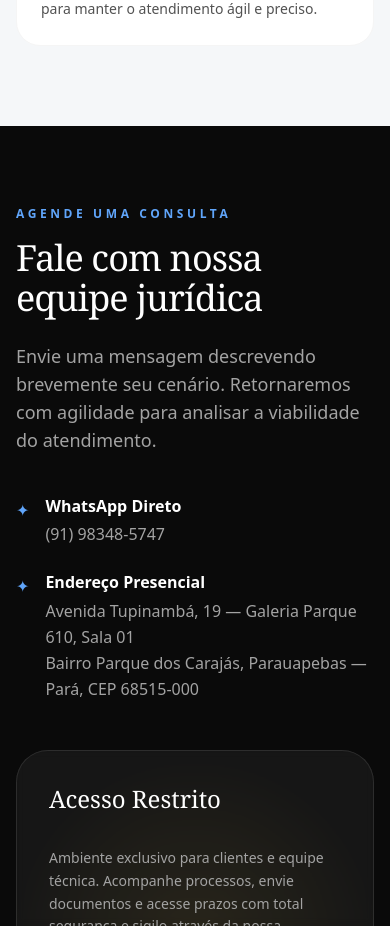
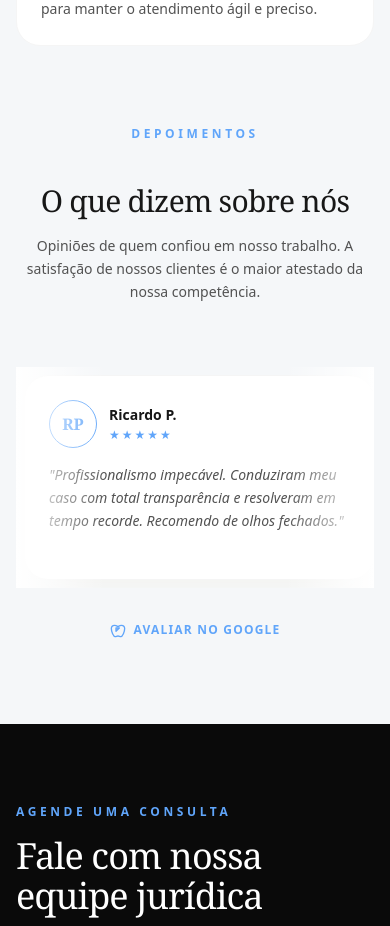
Before and after one commit to Lealweed/castro-adv-site, a React (Vite) app: page / in a window 390 px wide. Shown: the part 5800-6726 px from the top of the page. Built offline with nearby package versions, Linux system fonts and the light colour scheme; no server answers.

Commit message:
style: add google testimonials marquee to landing page and refine luxury aesthetic

```diff
--- a/src/ui/pages/LandingPage.tsx
+++ b/src/ui/pages/LandingPage.tsx
@@ -79,6 +79,15 @@ const mapsUrl =
 const whatsappE164 = '5591983485747';
 const whatsappDisplay = '(91) 98348-5747';
 const cityDisplay = 'Parauapebas — Pará';
+
+const testimonials = [
+  { name: 'Ricardo P.', initials: 'RP', text: 'Profissionalismo impecável. Conduziram meu caso com total transparência e resolveram em tempo recorde. Recomendo de olhos fechados.', rating: 5 },
+  { name: 'Juliana S.', initials: 'JS', text: 'Escritório extremamente organizado. O portal exclusivo para clientes me deu muita paz de espírito, conseguia acompanhar tudo pelo celular.', rating: 5 },
+  { name: 'Empresa A. C.', initials: 'EA', text: 'A assessoria empresarial deles mudou a forma como fechamos contratos. Assertivos, diretos e sem juridiquês.', rating: 5 },
+  { name: 'Marcos V.', initials: 'MV', text: 'Tive um problema trabalhista complexo e fui muito bem orientado. Eles focam na melhor estratégia sem falsas promessas.', rating: 5 },
+  { name: 'Fernanda L.', initials: 'FL', text: 'Excelente atendimento desde a recepção até a advogada especialista. Muito respeito e ética profissional no trato com o cliente.', rating: 5 },
+  { name: 'Carlos A.', initials: 'CA', text: 'Equipe sempre disponível e ágil. Ter os andamentos do tribunal atualizados na plataforma deles faz toda a diferença.', rating: 5 },
+];
 
 export function LandingPage() {
   return (
@@ -285,6 +294,52 @@ export function LandingPage() {
         </div>
       </section>
 
+      {/* TESTIMONIALS */}
+      <section className="mx-auto max-w-7xl px-4 pb-20 md:pb-32" id="avaliacoes">
+        <SectionTitle
+          kicker="DEPOIMENTOS"
+          title="O que dizem sobre nós"
+          desc="Opiniões de quem confiou em nosso trabalho. A satisfação de nossos clientes é o maior atestado da nossa competência."
+        />
+
+        <div className="mt-16 w-full flex-col items-center justify-center overflow-hidden flex">
+          <div className="group flex overflow-hidden p-2 [--gap:1.5rem] [gap:var(--gap)] flex-row [--duration:60s] w-full max-w-7xl relative">
+            <div className="flex shrink-0 justify-around [gap:var(--gap)] animate-marquee flex-row group-hover:[animation-play-state:paused] w-full">
+              {[...Array(3)].map((_, setIndex) =>
+                testimonials.map((t, i) => (
+                  <div key={`${setIndex}-${i}`} className="w-[350px] shrink-0 rounded-3xl border border-neutral-100 bg-white p-6 shadow-[0_20px_40px_-15px_rgba(212,175,55,0.05)] transition-transform hover:-translate-y-1">
+                    <div className="flex items-center gap-3 mb-4">
+                      <div className="grid size-12 place-items-center rounded-full bg-gradient-to-br from-gold/20 to-gold/5 text-gold font-serif font-semibold border border-gold/10">
+                        {t.initials}
+                      </div>
+                      <div>
+                        <div className="text-sm font-semibold text-neutral-900">{t.name}</div>
+                        <div className="text-xs text-gold flex gap-0.5 mt-0.5">
+                          {[...Array(t.rating)].map((_, r) => (
+                            <span key={r}>★</span>
+                          ))}
+                        </div>
+                      </div>
+                    </div>
+                    <p className="text-sm text-neutral-600 leading-relaxed italic">"{t.text}"</p>
+                  </div>
+                )),
+              )}
+            </div>
+
+            <div className="pointer-events-none absolute inset-y-0 left-0 w-1/4 bg-gradient-to-r from-white to-transparent" />
+            <div className="pointer-events-none absolute inset-y-0 right-0 w-1/4 bg-gradient-to-l from-white to-transparent" />
+          </div>
+
+          <div className="mt-8 text-center">
+            <a href="https://g.page/r/YOUR_GOOGLE_MAPS_LINK_HERE/review" target="_blank" rel="noreferrer" className="inline-flex items-center gap-2 text-xs font-semibold uppercase tracking-widest text-gold hover:text-gold/80 transition-colors">
+              <svg viewBox="0 0 24 24" width="16" height="16" stroke="currentColor" strokeWidth="2" fill="none" strokeLinecap="round" strokeLinejoin="round"><path d="M12 20.94c1.5 0 2.75 1.06 4 1.06 3 0 6-8 6-12.22A4.91 4.91 0 0 0 17 5c-2.22 0-4 1.44-5 2-1-.56-2.78-2-5-2a4.9 4.9 0 0 0-5 4.78C2 14 5 22 8 22c1.25 0 2.5-1.06 4-1.06Z"></path><polygon points="9 9 9 14 14 9 9 9"></polygon></svg>
+              Avaliar no Google
+            </a>
+          </div>
+        </div>
+      </section>
+
       {/* CONTATO */}
       <section className="bg-neutral-950 text-white" id="contato">
         <div className="mx-auto max-w-7xl px-4 py-20 md:py-32">
```
